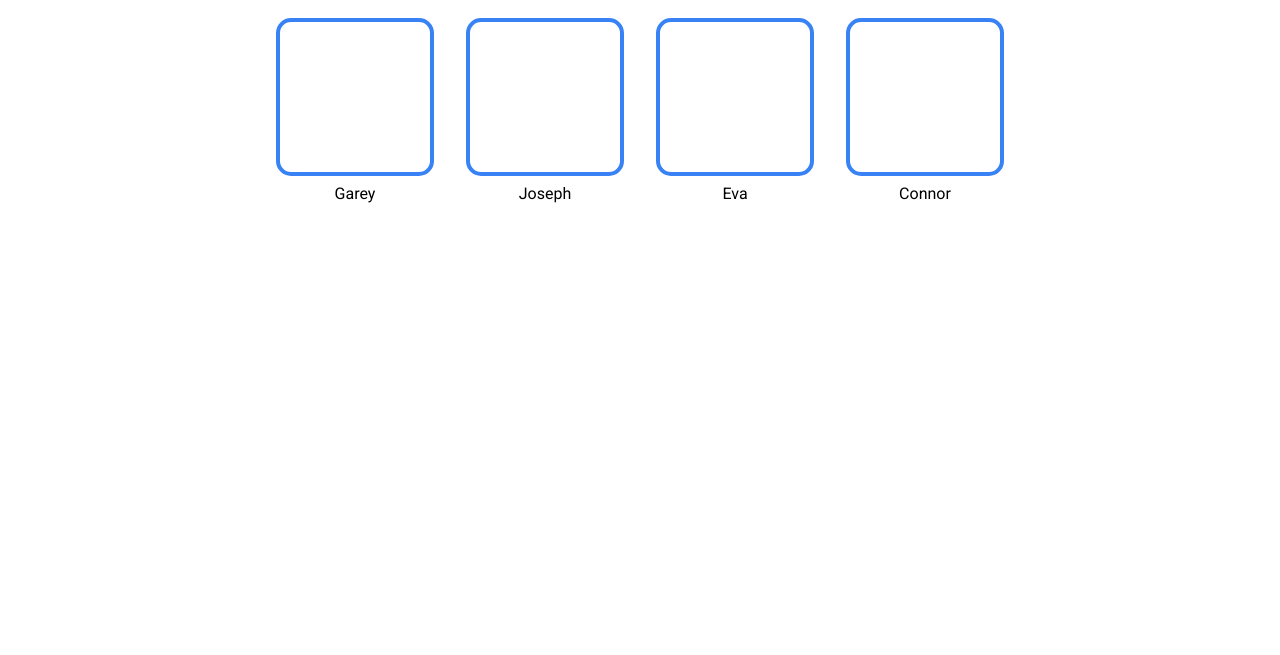
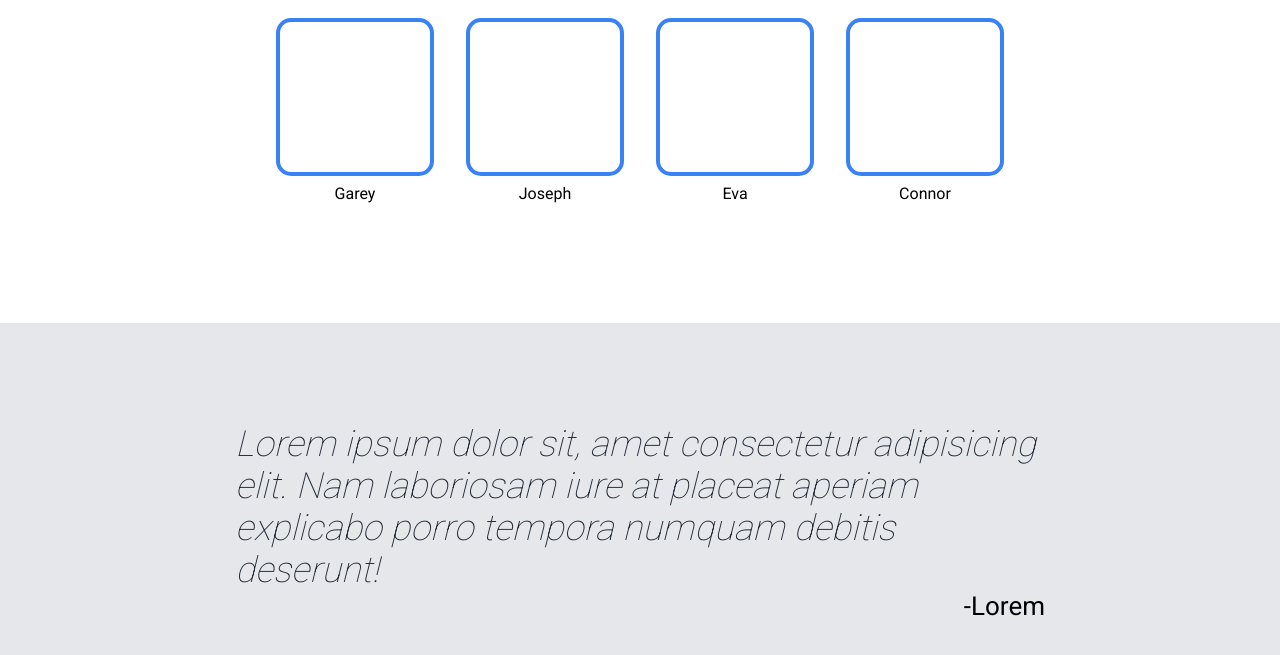
Before and after one commit to Cwiggin7/landing-page, a plain HTML site: page index.html in a window 1280 px wide. Shown: the part 475-1130 px from the top of the page. Before the commit the page ends 800 px from the top, so only its background shows below. Drawn offline with Linux system fonts and the light colour scheme.

Commit message:
Third section finished.

```diff
--- a/index.html
+++ b/index.html
@@ -55,5 +55,16 @@
             </div>
         </div>
     </div>
+
+    <div id="section3">
+        <div id="quote-box">
+            <p style="font-size: 36px;font-style: italic;font-weight: lighter;color: #1F2937;text-align: left;">Lorem ipsum dolor sit, amet consectetur adipisicing elit. Nam laboriosam iure at placeat aperiam explicabo porro tempora numquam debitis deserunt!</p>
+            <p style="font-size: 26px;text-align: right;">-Lorem</p>
+        </div>
+    </div>
+
+    <div id="section4">
+
+    </div>
 </body>
 </html>
--- a/style.css
+++ b/style.css
@@ -100,3 +100,15 @@ ul {
     flex-direction: column;
     gap: 8px;
 }
+
+#section3 {
+    background: #E5E7EB;
+    padding: 100px;
+    display: flex;
+    align-items: center;
+    justify-content: center;
+}
+
+#quote-box {
+    width: 75%;
+}
```
